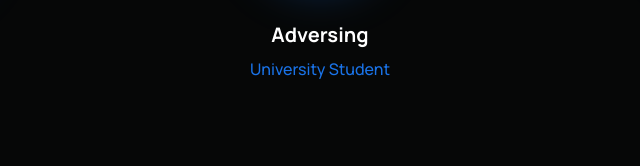
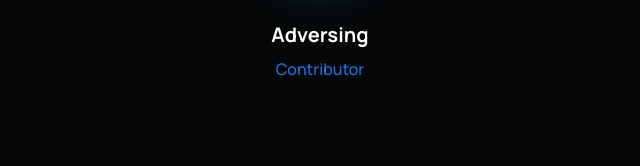
Before and after one commit to brain4j-org/brain4j-site, a website: page index.html in a window 1280 px wide. Shown: the part 3414-3580 px from the top of the page, 320-960 px from the left. Drawn offline with nearby package versions, Linux system fonts and the light colour scheme.

Commit message:
feat: changed team member description

```diff
--- a/index.html
+++ b/index.html
@@ -222,7 +222,7 @@
                         </div>
                     </div>
                     <h3 class="text-xl font-bold text-white mb-2">Adversing</h3>
-                    <p class="text-brain-blue font-medium mb-4">University Student</p>
+                    <p class="text-brain-blue font-medium mb-4">Contributor</p>
                 </div>
 
                 <div class="text-center section-reveal">
```
